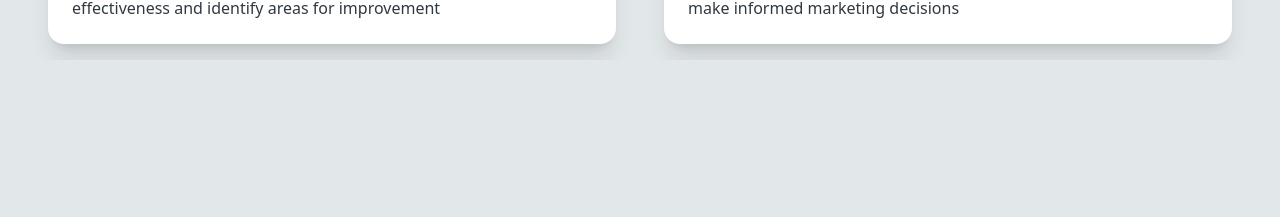
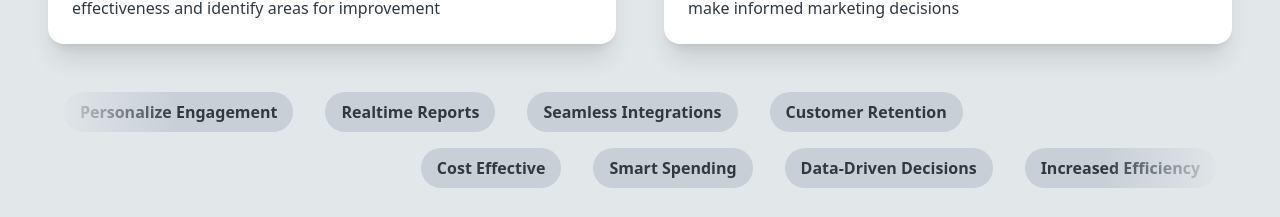
Before and after one commit to Sonu-Hansda/whiteloop, a React (Vite) app: page / in a window 1280 px wide. Shown: the part 1754-1971 px from the top of the page. Before the commit the page ends 1814 px from the top, so only its background shows below. Built offline with nearby package versions, Linux system fonts and the light colour scheme.

Commit message:
added chips components to insight section

```diff
--- /dev/null
+++ b/src/components/Chips.tsx
@@ -0,0 +1,10 @@
+interface Props {
+  text: string;
+}
+function Chips(data:Props) {
+  return (
+    <div className="bg-gray-400/35 py-2 px-4 rounded-full font-semibold">{data.text}</div>
+  )
+}
+
+export default Chips
--- a/src/components/Insight.tsx
+++ b/src/components/Insight.tsx
@@ -1,23 +1,24 @@
 import { BiSolidSearchAlt2 } from "react-icons/bi"
 import { BsBarChartFill } from "react-icons/bs"
 import { GoPulse } from "react-icons/go"
+import Chips from "./Chips"
 
 function Insight() {
     return (
         <div className="p-0 rounded-2xl text-center">
             <button className="flex mx-auto items-center justify-center bg-white rounded-2xl px-4 py-2 border border-gray-300 gap-x-1.5 mb-4">
-                <BiSolidSearchAlt2/>
+                <BiSolidSearchAlt2 />
                 <span className="text-sm">Live Oversight</span>
             </button>
             <div className="mb-4">
                 <p className="text-5xl mb-3">Comprehensive Insights</p>
                 <p className="text-lg">Track every campaign and customer interaction to refine engagement strategies</p>
             </div>
-            <div className="grid grid-cols-2 gap-x-12 text-left">
+            <div className="grid grid-cols-2 gap-x-12 text-left mb-8">
                 <div className="bg-white p-6 rounded-2xl shadow-xl">
                     <img className="shadow-lg rounded-lg" src="https://framerusercontent.com/images/5UvqBQ5n4pQcYeXTayuwjKufJ0.svg" alt="insight-1" />
                     <div className="flex items-center space-x-2.5 text-2xl my-2">
-                        <GoPulse className="text-violet-700"/>
+                        <GoPulse className="text-violet-700" />
                         <h2 className="font-semibold">Real-Time Insights</h2>
                     </div>
                     <p>Monitor your campaigns in real time to ensure maximum effectiveness and identify areas for improvement</p>
@@ -25,11 +26,27 @@ function Insight() {
                 <div className="bg-white p-6 rounded-2xl shadow-xl">
                     <img className="shadow-lg rounded-lg" src="https://framerusercontent.com/images/2pl18v1iDnPJHjcAuGIAPUrtYU.png?scale-down-to=1024" alt="insight-1" />
                     <div className="flex items-center space-x-2.5 text-2xl my-2">
-                        <BsBarChartFill className="text-violet-600"/>
+                        <BsBarChartFill className="text-violet-600" />
                         <h2 className="font-semibold">Actionable Data</h2>
                     </div>
                     <p>Leverage analytics to enhance workflows, boost engagement, and make informed marketing decisions</p>
                 </div>
+            </div>
+            <div className="p-4 relative">
+                <div className="absolute left-0 top-0 h-full w-32 bg-gradient-to-r from-[#e2e7ea] to-transparent"></div>
+                <div className="flex space-x-8 mb-4">
+                    <Chips text={'Personalize Engagement'} />
+                    <Chips text={'Realtime Reports'} />
+                    <Chips text={'Seamless Integrations'} />
+                    <Chips text={'Customer Retention'} />
+                </div>
+                <div className="flex justify-end space-x-8">
+                    <Chips text={'Cost Effective'} />
+                    <Chips text={'Smart Spending'} />
+                    <Chips text={'Data-Driven Decisions'} />
+                    <Chips text={'Increased Efficiency'} />
+                </div>
+                <div className="absolute right-0 top-0 h-full w-32 bg-gradient-to-l from-[#e2e7ea] to-transparent"></div>
             </div>
         </div>
     )
```
Lines whose indentation alone changed are shown as unchanged.
